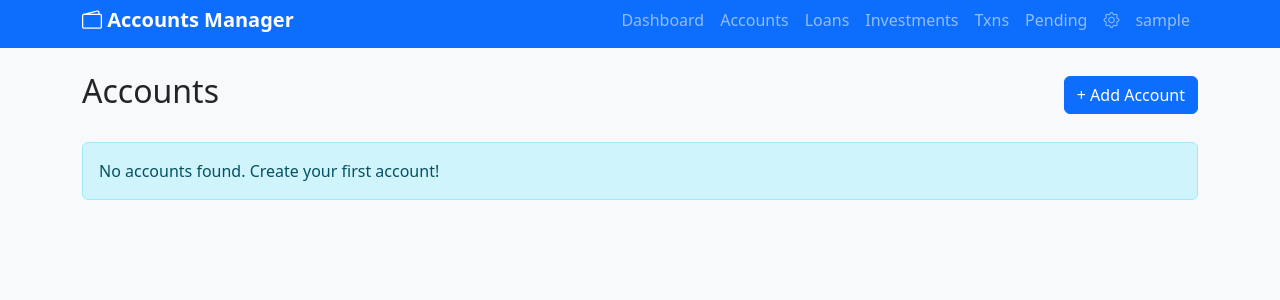
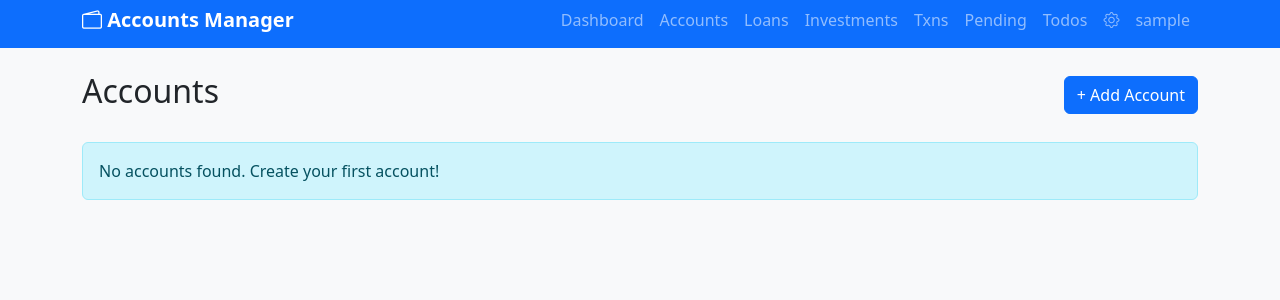
Before and after one commit to codersmatrix/accounts-manager, a Flask app: page /accounts in a window 1280 px wide. Shown: the top 300 px of the page. Run offline with Flask 3, Linux system fonts and the light colour scheme; the visitor is signed in with stand-in values (Sample User, id 1); parts of the project's set-up code (start-up, migrations or seed data) failed here and were passed over; some libraries are stand-ins or nearby versions.

Commit message:
Add Todos link to navigation

```diff
--- a/templates/base.html
+++ b/templates/base.html
@@ -17,10 +17,8 @@
     <link rel="icon" type="image/png" sizes="192x192" href="/static/icons/icon-192.png">
     <link rel="icon" type="image/png" sizes="512x512" href="/static/icons/icon-512.png">
 
-    <!-- <link href="https://cdn.jsdelivr.net/npm/bootstrap@5.3.3/dist/css/bootstrap.min.css" rel="stylesheet"> -->
     <link rel="stylesheet" href="{{ url_for('static', filename='css/bootstrap.min.css') }}">
-    <!-- <link rel="stylesheet" href="https://cdn.jsdelivr.net/npm/bootstrap-icons@1.11.3/font/bootstrap-icons.min.css"> -->
-     <link rel="stylesheet" href="{{ url_for('static', filename='css/bootstrap-icons.min.css') }}">
+    <link rel="stylesheet" href="{{ url_for('static', filename='css/bootstrap-icons.min.css') }}">
     <style>
       /* Safe area for notched phones when installed as PWA */
       body { padding-bottom: env(safe-area-inset-bottom); }
@@ -45,6 +43,7 @@
                     <a class="nav-link" href="{{ url_for('investments.investments') }}">Investments</a>
                     <a class="nav-link" href="{{ url_for('transactions.transactions') }}">Txns</a>
                     <a class="nav-link" href="{{ url_for('transactions.pending_payments') }}">Pending</a>
+                    <a class="nav-link" href="{{ url_for('todos.todos') }}">Todos</a>
                     <a class="nav-link" href="{{ url_for('settings.settings') }}"><i class="bi bi-gear"></i></a>
                     <a class="nav-link" href="{{ url_for('auth.logout') }}">{{ current_user.username }}</a>
                 </div>
@@ -65,8 +64,7 @@
         {% endwith %}
         {% block content %}{% endblock %}
     </div>
-    <!-- <script src="https://cdn.jsdelivr.net/npm/bootstrap@5.3.3/dist/js/bootstrap.bundle.min.js"></script> -->
-     <script src="{{ url_for('static', filename='js/bootstrap.bundle.min.js') }}"></script>
+    <script src="{{ url_for('static', filename='js/bootstrap.bundle.min.js') }}"></script>
     <script>
     if ('serviceWorker' in navigator) {
       window.addEventListener('load', function () {
```
